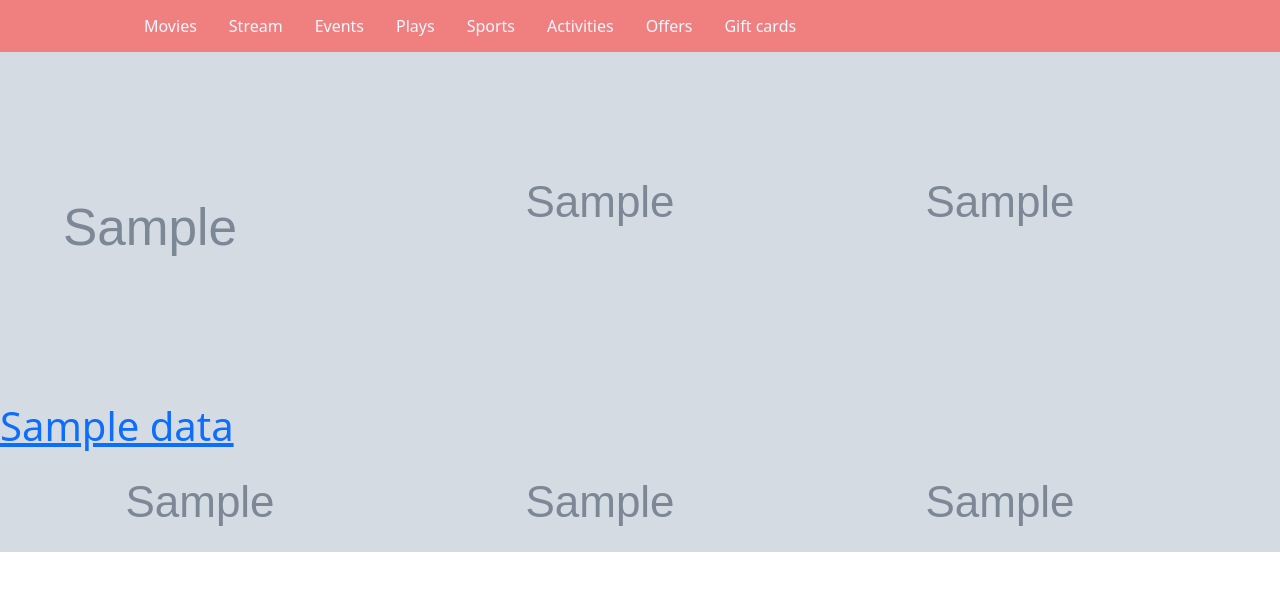
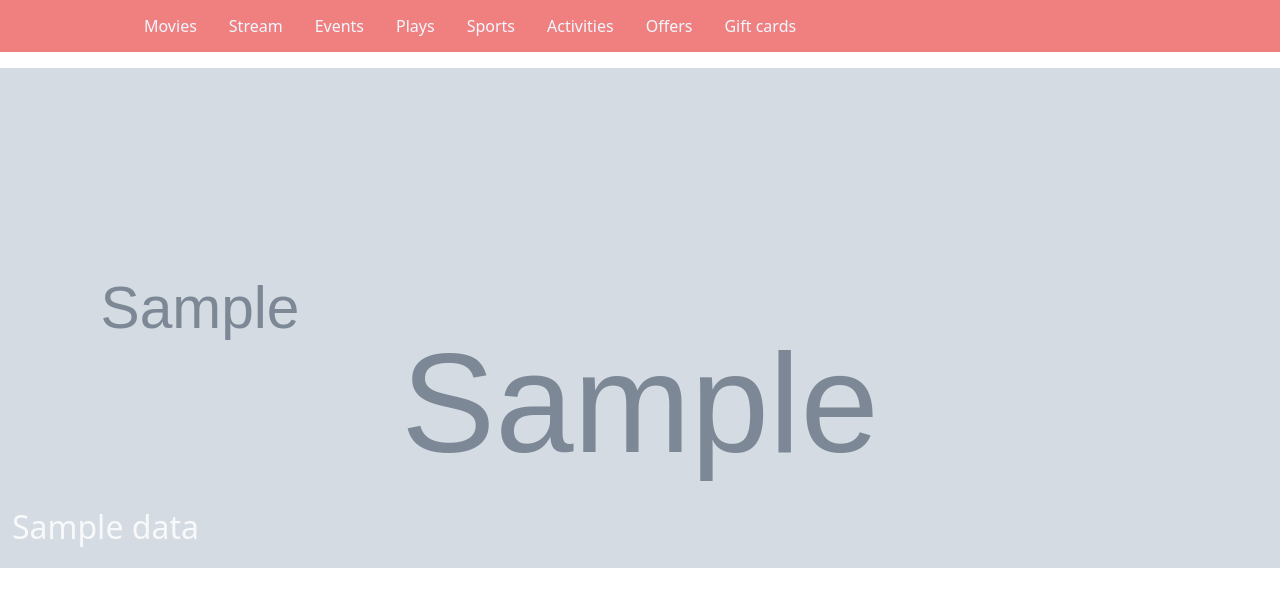
Before and after one commit to JibinAji21/bookmyshow, a Django app: template book_my_show/templates/movie.html in a window 1280 px wide. Shown: the part 76-683 px from the top of the page. Run offline with Django 3.2, Linux system fonts and the light colour scheme; the template is opened without the code that fills it: most values are stand-ins (such as "Sample title", 1, 10 or a date in 2020); grey boxes marked "Sample" are stand-in pictures.

Commit message:
bookmyshow

```diff
--- a/book_my_show/static/css/style.css
+++ b/book_my_show/static/css/style.css
@@ -248,3 +248,18 @@
 .main ul.active {
     display: flex; /* Show the menu when the active class is added */
 }
+
+.b_img{
+    background:no-repeat;
+    width: 100%;
+    height: 500px;
+    background-size: cover;
+    background-attachment: fixed;
+}
+
+.f_img{
+    width: 250px;
+    height: 400px;
+    margin-left: 5%;
+    margin-top: 40px;
+}
--- a/book_my_show/templates/movie.html
+++ b/book_my_show/templates/movie.html
@@ -62,9 +62,9 @@
         <li><a href="">Gift cards</a></li>
     </ul>
 </div>
-    <div class="img" style="background-image: url({{data.bg_img.url}});width: 100%;height: 500px;">
-        <a href=""><img src="{{data.fg_img.url}}" alt="" style="width: 300px;height: 350px;">
-            <h1>{{data.movie_name}}</h1>
+    <div class="b_img container-fluid mt-3" style="background-image: url({{data.bg_img.url}});width: 100%;height: 500px;">
+        <a href="" style="text-decoration: none;"><img src="{{data.fg_img.url}}" alt="" class="f_img rounded-3 " >
+            <h2 class="text-light">{{data.movie_name}}</h2>
         </a>
     </div>
 </body>
```
